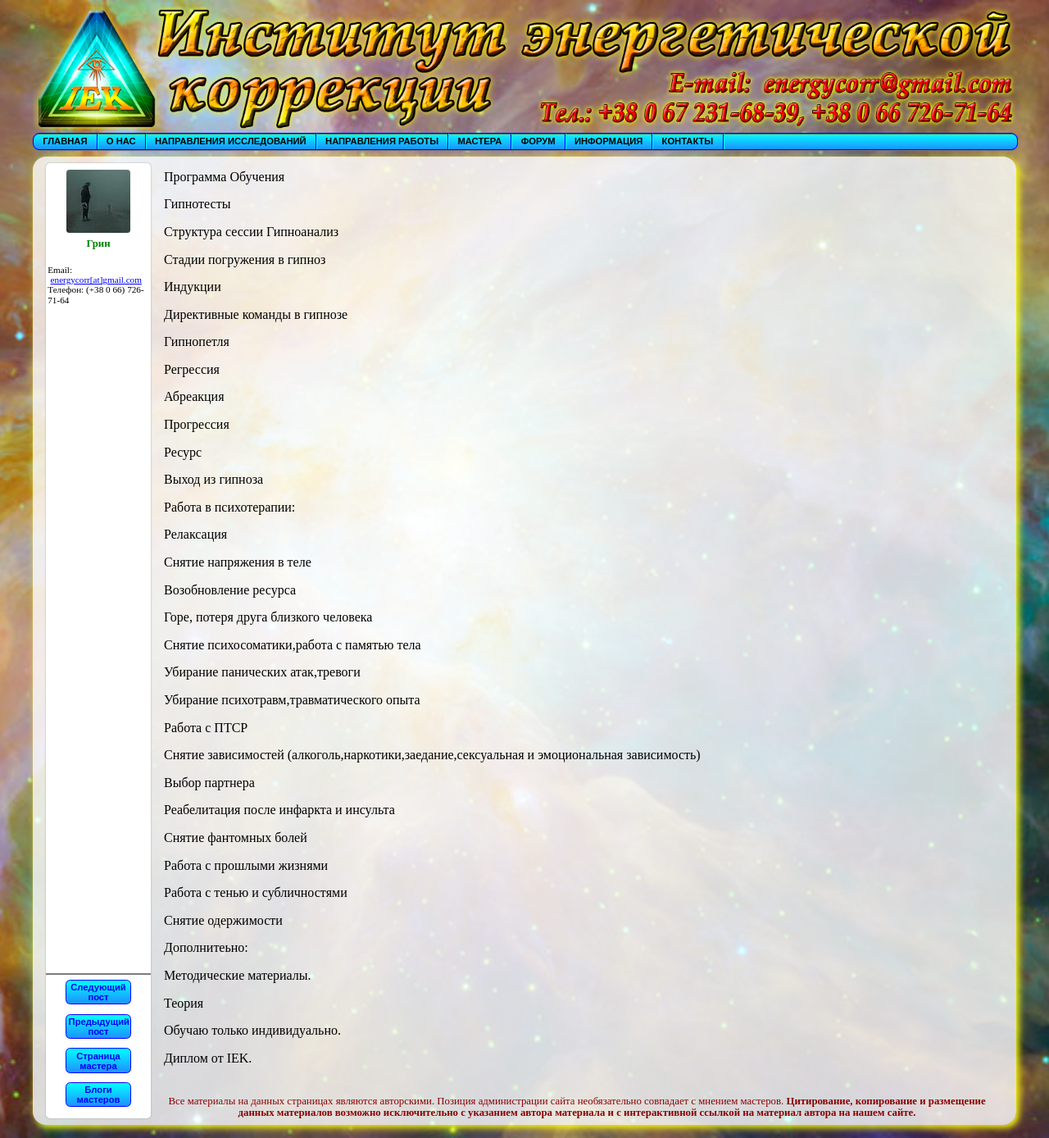
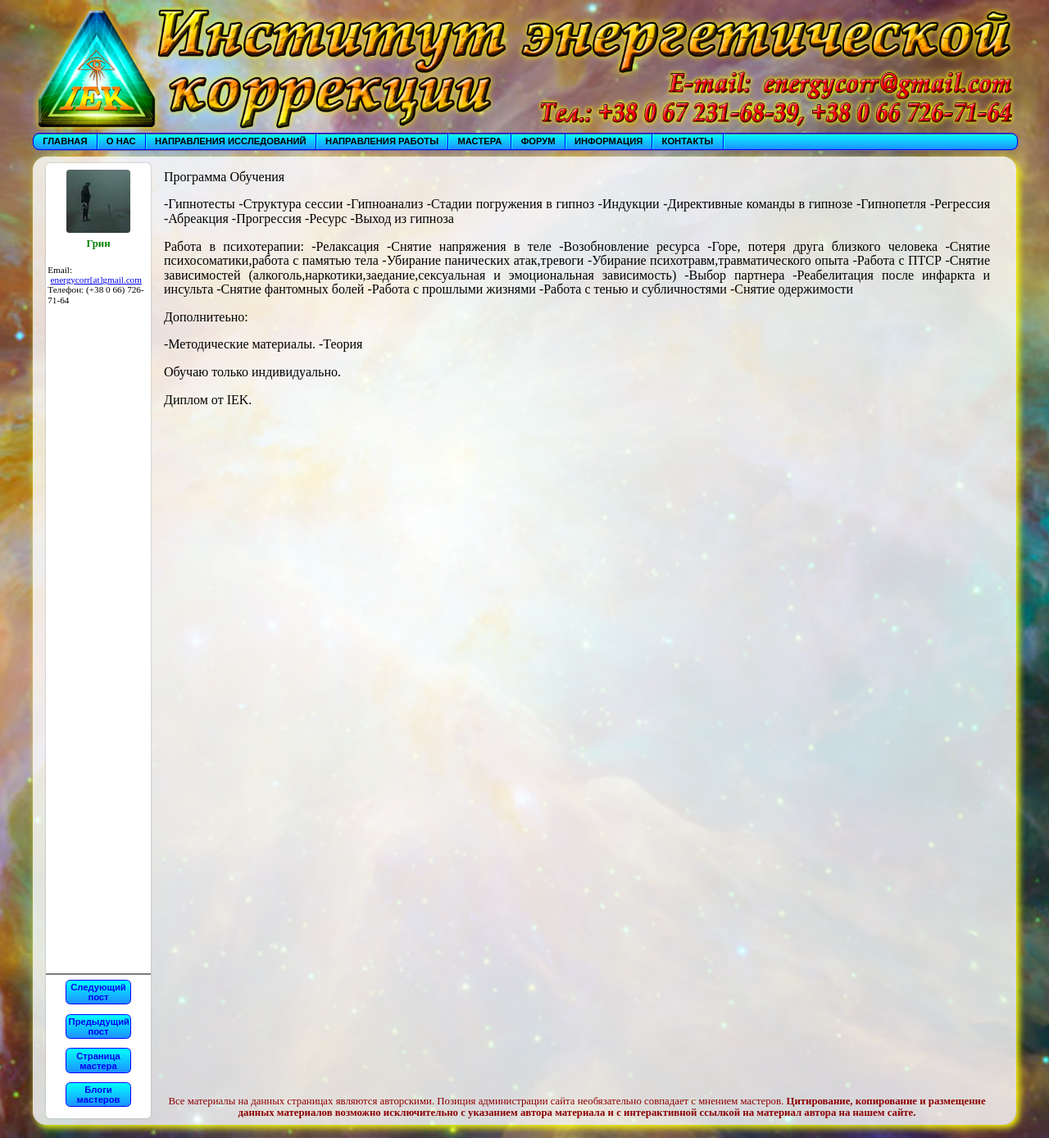
Before and after one commit to energycorr/energycorr.github.io, a Jekyll site: the page built from _posts/green/2024-04-04-gipnoz.md, in a window 1280 px wide. Shown: the whole page at 82% size. Built offline with Jekyll 4.4.1, drawn with Linux system fonts in a browser that asks for light colours.

```diff
--- a/_posts/green/2024-04-04-gipnoz.md
+++ b/_posts/green/2024-04-04-gipnoz.md
@@ -12,66 +12,40 @@ author: green
 
 Программа Обучения
 
-Гипнотесты
-
-Структура сессии
-Гипноанализ
-
-Стадии погружения в гипноз
-
-Индукции
-
-Директивные команды в гипнозе
-
-Гипнопетля
-
-Регрессия
-
-Абреакция
-
-Прогрессия
-
-Ресурс
-
-Выход из гипноза
+-Гипнотесты
+-Структура сессии
+-Гипноанализ
+-Стадии погружения в гипноз
+-Индукции
+-Директивные команды в гипнозе
+-Гипнопетля
+-Регрессия
+-Абреакция
+-Прогрессия
+-Ресурс
+-Выход из гипноза
 
 Работа в психотерапии:
-
-Релаксация
-
-Снятие напряжения в теле
-
-Возобновление ресурса
-
-Горе, потеря друга близкого человека
-
-Снятие психосоматики,работа с памятью тела
-
-Убирание панических атак,тревоги
-
-Убирание психотравм,травматического опыта
-
-Работа с ПТСР
-
-Снятие зависимостей (алкоголь,наркотики,заедание,сексуальная и эмоциональная зависимость)
-
-Выбор партнера
-
-Реабелитация после инфаркта и инсульта
-
-Снятие фантомных болей
-
-Работа с прошлыми жизнями
-
-Работа с тенью и субличностями
-
-Снятие одержимости
+-Релаксация
+-Снятие напряжения в теле
+-Возобновление ресурса
+-Горе, потеря друга близкого человека
+-Снятие психосоматики,работа с памятью тела
+-Убирание панических атак,тревоги
+-Убирание психотравм,травматического опыта
+-Работа с ПТСР
+-Снятие зависимостей (алкоголь,наркотики,заедание,сексуальная и эмоциональная зависимость)
+-Выбор партнера
+-Реабелитация после инфаркта и инсульта
+-Снятие фантомных болей
+-Работа с прошлыми жизнями
+-Работа с тенью и субличностями
+-Снятие одержимости
 
 Дополнитеьно:
 
-Методические материалы.
-
-Теория
+-Методические материалы.
+-Теория
 
 Обучаю только индивидуально.
 
```
